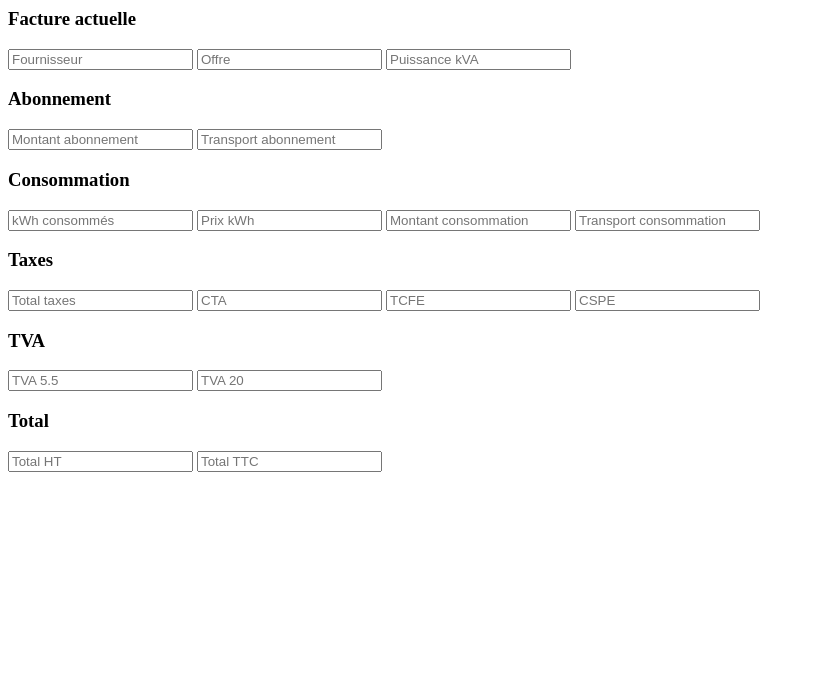
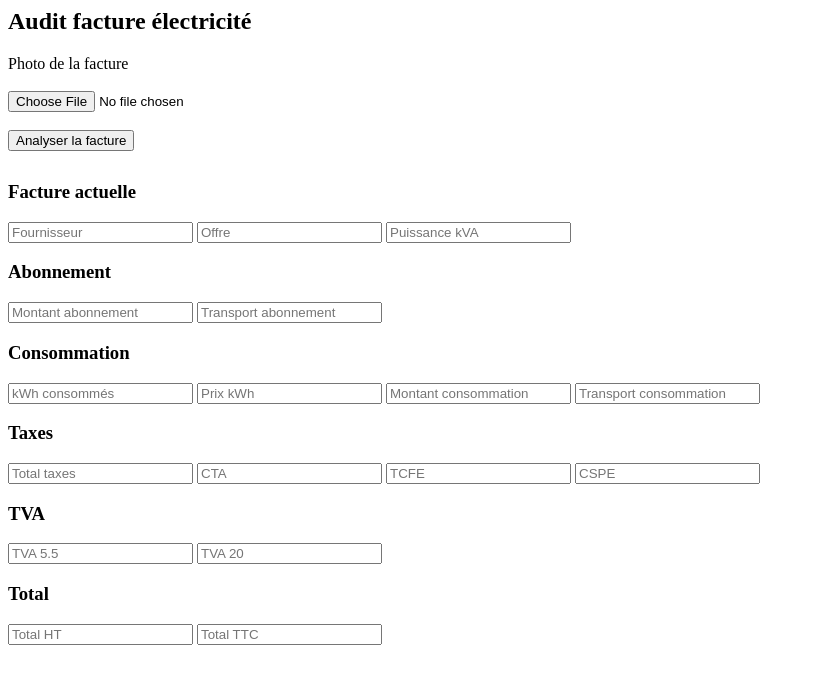
Before and after one commit to Marchalthomas-creator/unifee-private-app, a website: page index.html in a window 1280 px wide. Shown: the whole page, without its empty margins (0-815 px from the left). Drawn offline with Linux system fonts and the light colour scheme.

Commit message:
Update index.html

```diff
--- a/index.html
+++ b/index.html
@@ -1,3 +1,18 @@
+<h2>Audit facture électricité</h2>
+
+<div style="margin-bottom:30px">
+
+<label>Photo de la facture</label><br><br>
+
+<input id="file-input" type="file" accept="image/*,.pdf">
+
+<br><br>
+
+<button id="scan-btn">Analyser la facture</button>
+
+<p id="scan-status"></p>
+
+</div>
 <h3>Facture actuelle</h3>
 
 <input id="supplier" placeholder="Fournisseur">
```
